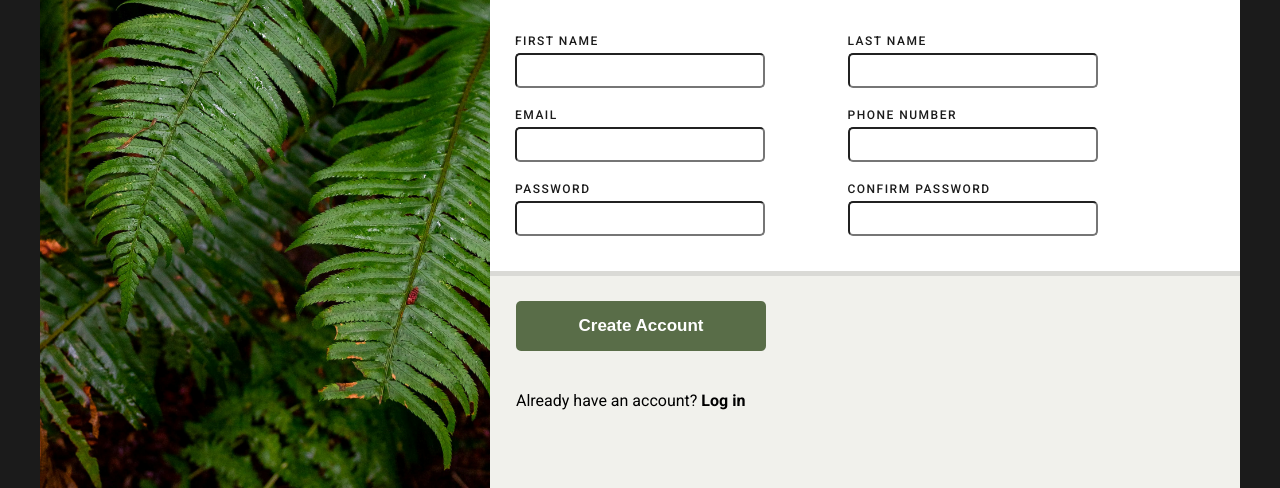
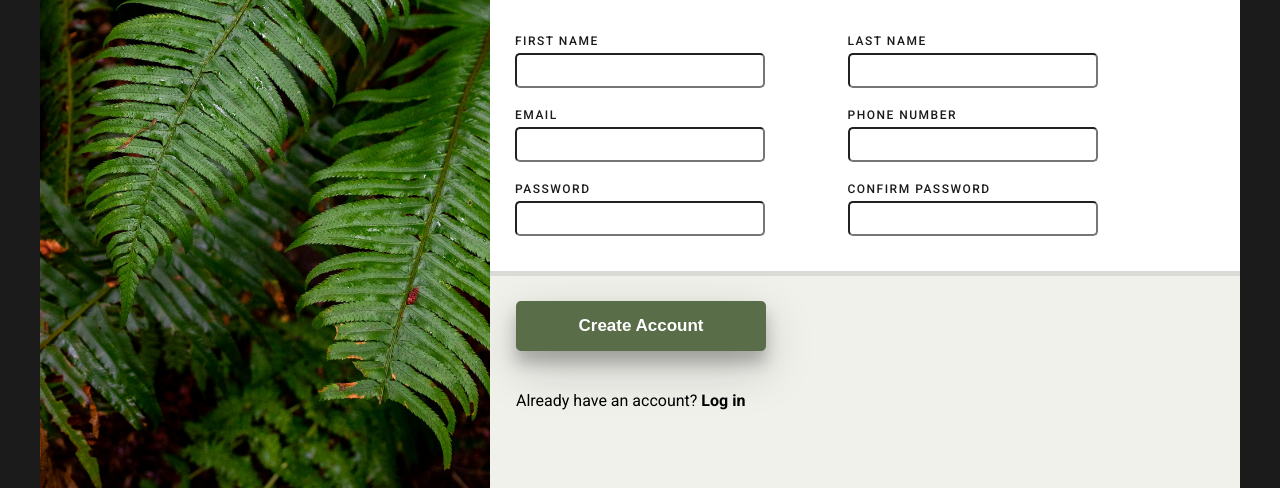
Before and after one commit to Azirool/Odin-Project-Sign-up-Form, a plain HTML site: page index.html in a window 1280 px wide. In both pictures the pointer is over the button "Create Account". Shown: the part 312-800 px from the top of the page. Drawn offline with Linux system fonts and the light colour scheme; a web font is replaced by a local one.

Commit message:
Added the shadow to the submit button

```diff
--- a/style.css
+++ b/style.css
@@ -176,3 +176,7 @@ input:invalid {
     font-size: 17px;
     margin-top: 10px;
 }
+
+.create-button:hover {
+    box-shadow: 0 12px 16px 0 rgba(0,0,0,0.24),0 17px 50px 0 rgba(0,0,0,0.19);
+}
```
